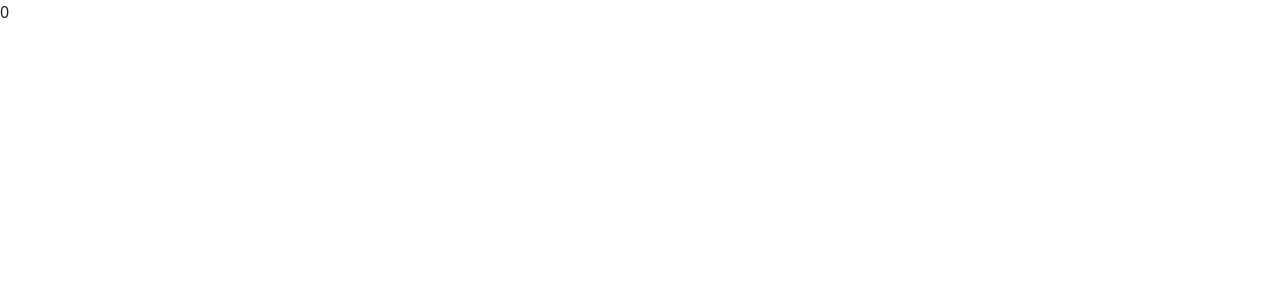
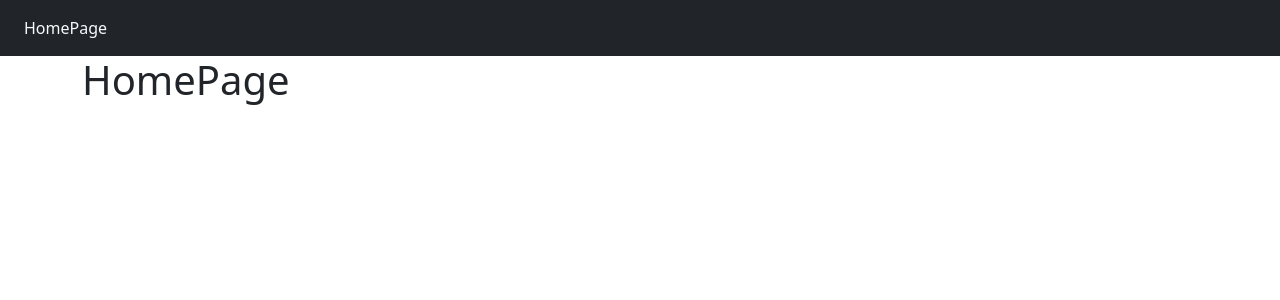
Before and after one commit to saverio-mandarano/webapp-react, a React (Vite) app: page / in a window 1280 px wide. Shown: the top 300 px of the page. Built offline with nearby package versions, Linux system fonts and the light colour scheme.

Commit message:
Add layout di base ed impostazione delle rotte di base

```diff
--- a/src/App.jsx
+++ b/src/App.jsx
@@ -1,5 +1,22 @@
+//imort tutti i componenti di gestione delle rotte
+import { BrowserRouter, Routes, Route } from "react-router-dom";
+
+//import layout
+import DefaultLayout from "./components/layouts/DefaultLayout";
+
+//import pages
+import HomePage from "./components/pages/HomePage";
+
 function App() {
-  return 0;
+  return (
+    <BrowserRouter>
+      <Routes>
+        <Route element={<DefaultLayout />}>
+          <Route index element={<HomePage />} />
+        </Route>
+      </Routes>
+    </BrowserRouter>
+  );
 }
 
 export default App;
--- /dev/null
+++ b/src/components/NavBar.jsx
@@ -0,0 +1,17 @@
+import { Link } from "react-router-dom";
+
+const NavBar = () => {
+  return (
+    <nav className="navbar bg-dark">
+      <ul className="navbar-nav ms-4">
+        <li className="nav-item">
+          <Link to="/" className="nav-link text-light">
+            HomePage
+          </Link>
+        </li>
+      </ul>
+    </nav>
+  );
+};
+
+export default NavBar;
--- /dev/null
+++ b/src/components/layouts/DefaultLayout.jsx
@@ -0,0 +1,19 @@
+//import componente segnaposto da libreria routing
+import { Outlet } from "react-router-dom";
+
+//import navbar per averlo nel template che si ripeterà ad ogni sezione
+import NavBar from "../NavBar";
+
+export default function DefaultLayout() {
+  return (
+    <>
+      <header>
+        <NavBar />
+      </header>
+
+      <main className="container">
+        <Outlet />
+      </main>
+    </>
+  );
+}
--- /dev/null
+++ b/src/components/pages/HomePage.jsx
@@ -0,0 +1,5 @@
+const HomePage = () => {
+  return <h1>HomePage</h1>;
+};
+
+export default HomePage;
```
